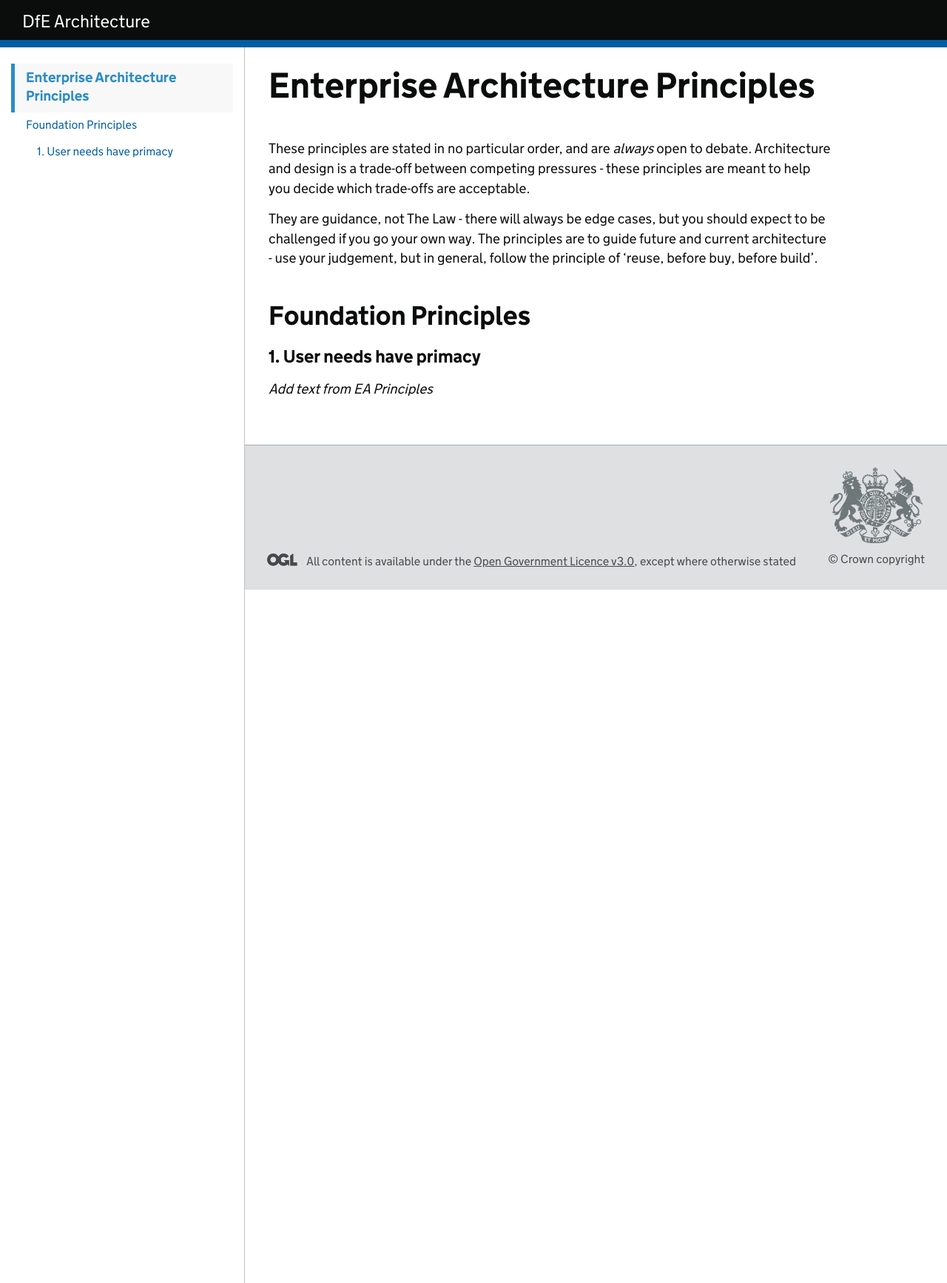
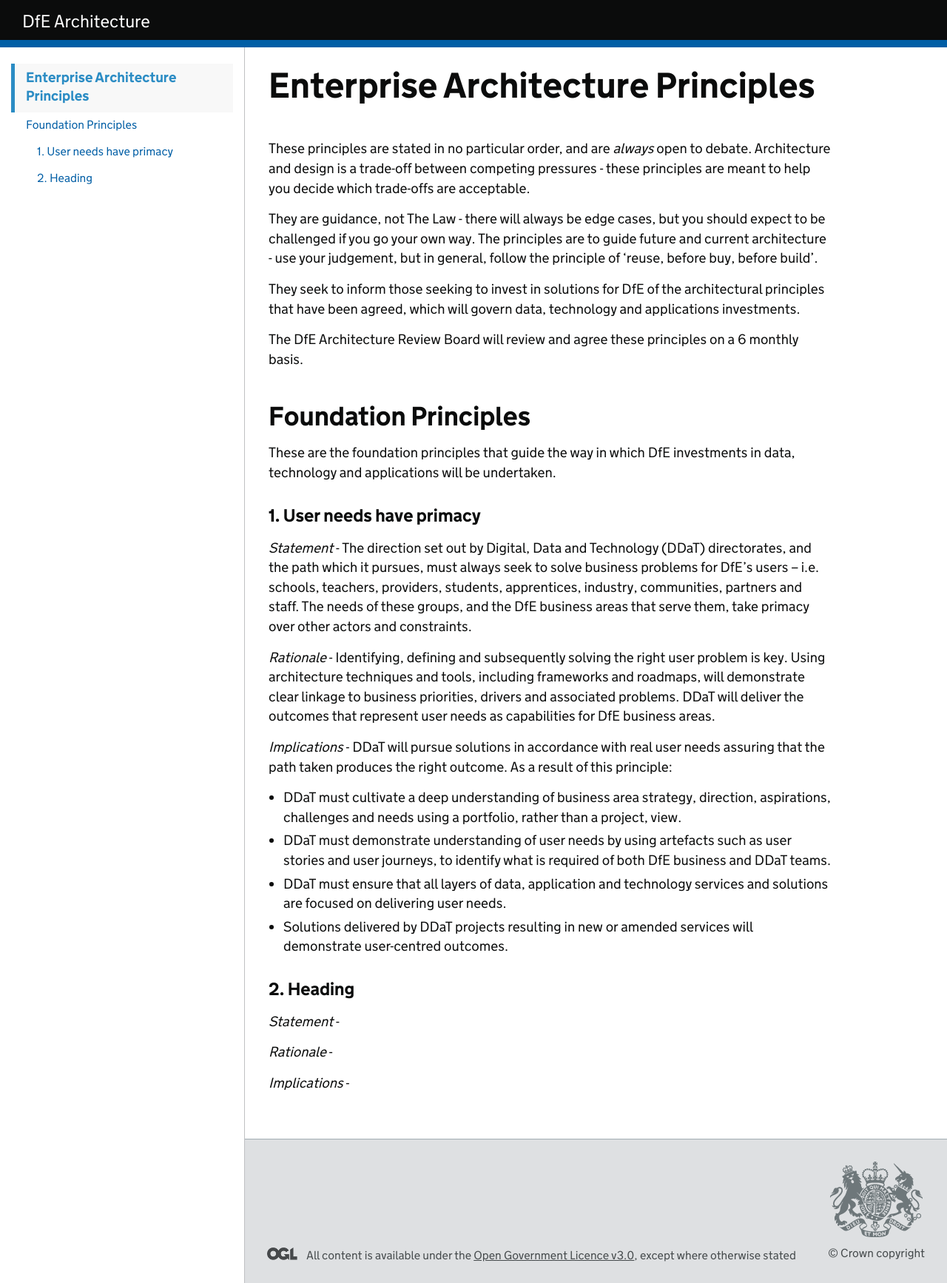
Before and after one commit to DFE-Digital/architecture, a Jekyll site: the page built from principles/enterprise-architecture-principles.md, in a window 1280 px wide. Shown: the whole page at 74% size. Built offline with Jekyll 4.4.1, drawn with Linux system fonts in a browser that asks for light colours; our own code applies the rules of GitHub Pages for plain Markdown files.

Commit message:
Capability / principles update

```diff
--- a/principles/enterprise-architecture-principles.md
+++ b/principles/enterprise-architecture-principles.md
@@ -14,8 +14,29 @@ expect to be challenged if you go your own way. The principles are to guide futu
 and current architecture - use your judgement, but in general, follow the principle of
 'reuse, before buy, before build'.
 
+They seek to inform those seeking to invest in solutions for DfE of the architectural principles
+that have been agreed, which will govern data, technology and applications investments.
+
+The DfE Architecture Review Board will review and agree these principles on a 6 monthly basis.
+
 ## Foundation Principles
+These are the foundation principles that guide the way in which DfE investments
+in data, technology and applications will be undertaken.
 
 ### 1. User needs have primacy
+_Statement_ - The direction set out by Digital, Data and Technology (DDaT) directorates, and the path which it pursues, must always seek to solve business problems for DfE’s users – i.e. schools, teachers, providers, students, apprentices, industry, communities, partners and staff. The needs of these groups, and the DfE business areas that serve them, take primacy over other actors and constraints.
 
-*Add text from EA Principles*
+_Rationale_ - Identifying, defining and subsequently solving the right user problem is key. Using architecture techniques and tools, including frameworks and roadmaps, will demonstrate clear linkage to business priorities, drivers and associated problems. DDaT will deliver the outcomes that represent user needs as capabilities for DfE business areas.
+
+_Implications_ - DDaT will pursue solutions in accordance with real user needs assuring that the path taken produces the right outcome. As a result of this principle:
+*	DDaT must cultivate a deep understanding of business area strategy, direction, aspirations, challenges and needs using a portfolio, rather than a project, view.
+*	DDaT must demonstrate understanding of user needs by using artefacts such as user stories and user journeys, to identify what is required of both DfE business and DDaT teams.
+*	DDaT must ensure that all layers of data, application and technology services and solutions are focused on delivering user needs.
+*	Solutions delivered by DDaT projects resulting in new or amended services will demonstrate user-centred outcomes.
+
+### 2. Heading
+_Statement_ -
+
+_Rationale_ -
+
+_Implications_ -
```
Also changed, not shown: README.md (+3 -3 lines), capability/architecture-capability-framework.md (+8 -6 lines).
